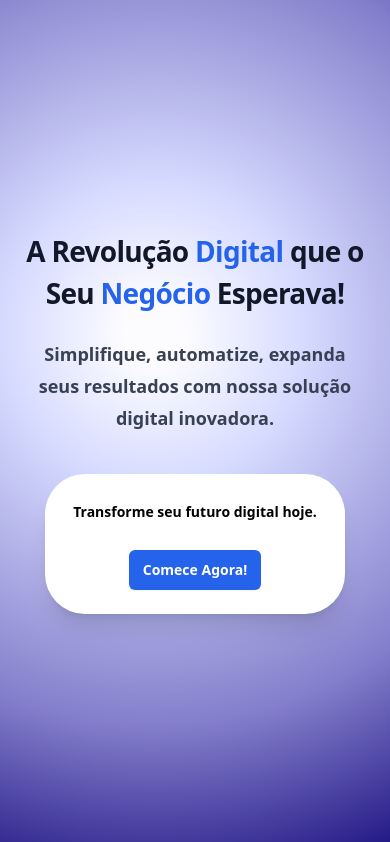
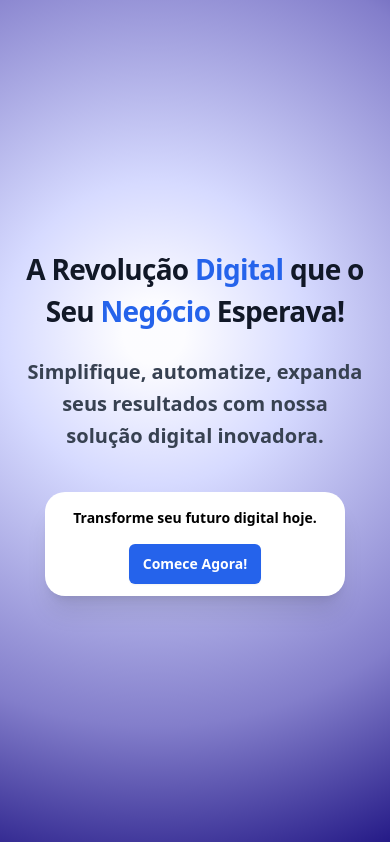
Before and after one commit to ojeanrodriguesdev/landingpage, a Next.js app: page / in a window 390 px wide. Shown: the top 842 px of the page. Built offline with nearby package versions, Linux system fonts and the light colour scheme.

Commit message:
HeroSection: Finished All Components

```diff
--- a/src/app/components/view/HeroSection.tsx
+++ b/src/app/components/view/HeroSection.tsx
@@ -8,16 +8,16 @@ export default function HeroSection() {
       <div className="relative isolate px-6 lg:px-8">
         <div className="mx-auto max-w-2xl py-32 sm:py-48 lg:py-56">
           <div className="text-center">
-            <h1 className="text-[28px] md:text-[58px] lg:text-[] font-bold tracking-tight text-gray-900 sm:text-6xl">
+            <h1 className="text-[28px] md:text-[58px] lg:text-[58px] font-bold tracking-tight text-gray-900 sm:text-6xl">
               A Revolução <span className="text-blue-600">Digital</span> que o Seu{' '}
               <span className="text-blue-600">Negócio</span> Esperava!
             </h1>
-            <h2 className="mt-6 text-[18px] lg:text-[28px] font-semibold leading-8 text-gray-700">
+            <h2 className="mt-6 text-[20px] sm:text-[28px] md:text-[28px] lg:text-[28px] font-semibold leading-8 text-gray-700">
               Simplifique, automatize, expanda seus resultados com nossa solução digital inovadora.
             </h2>
             <div className="flex items-center justify-center">
-              <div className="bg-white w-[300px] md:w-[340px] lg:w-[400px] rounded-[40px] shadow-xl py-6 mt-10 flex flex-col items-center justify-center">
-                <span className="mb-6 text-[14px] lg:text-[18px] font-semibold leading-7 ">
+              <div className="bg-white w-[300px] md:w-[340px] lg:w-[400px] rounded-[20px] shadow-xl py-3 mt-10 flex flex-col items-center justify-center">
+                <span className="mb-3 text-[14px] lg:text-[18px] font-semibold leading-7 ">
                   Transforme seu futuro digital hoje.
                 </span>
                 <a
```
